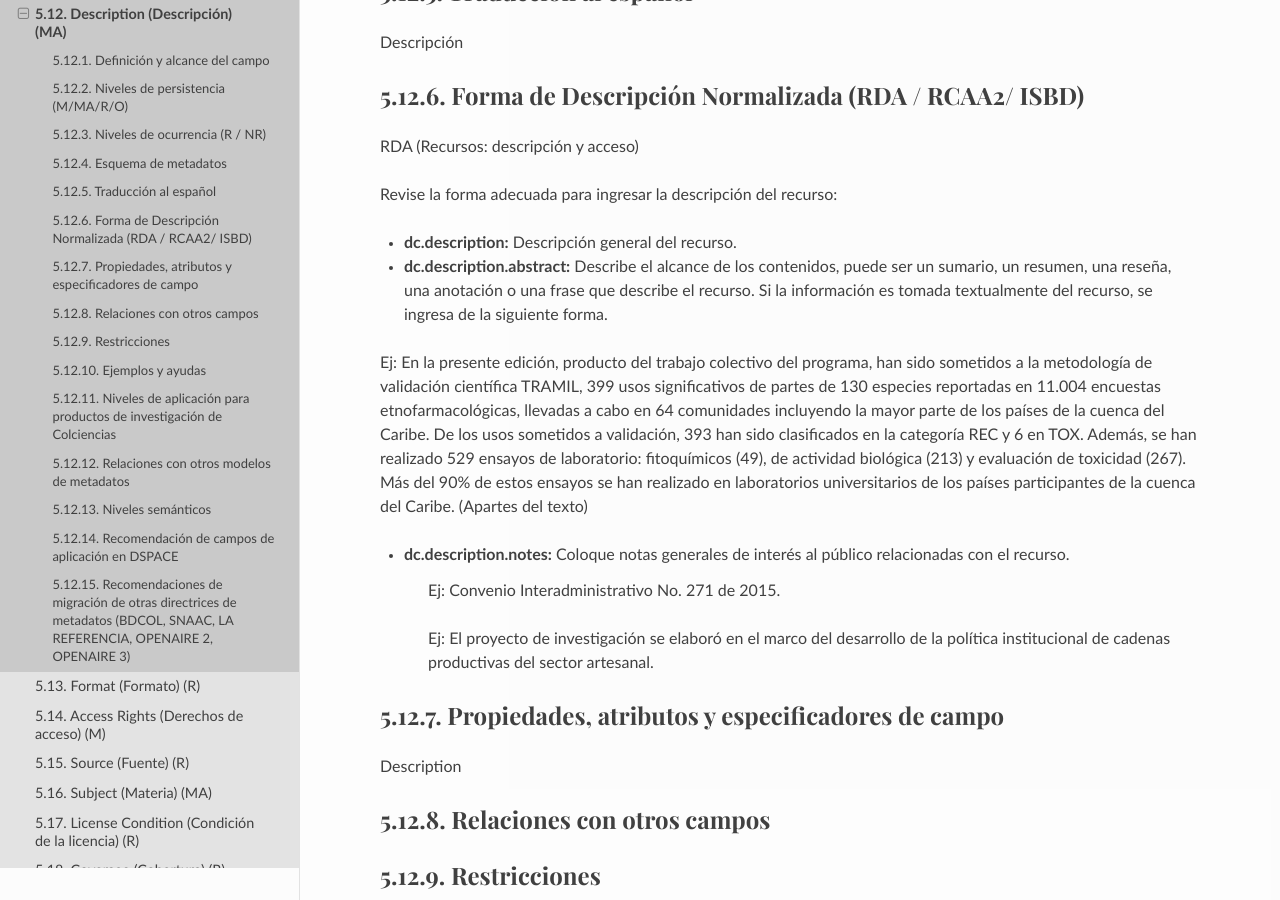
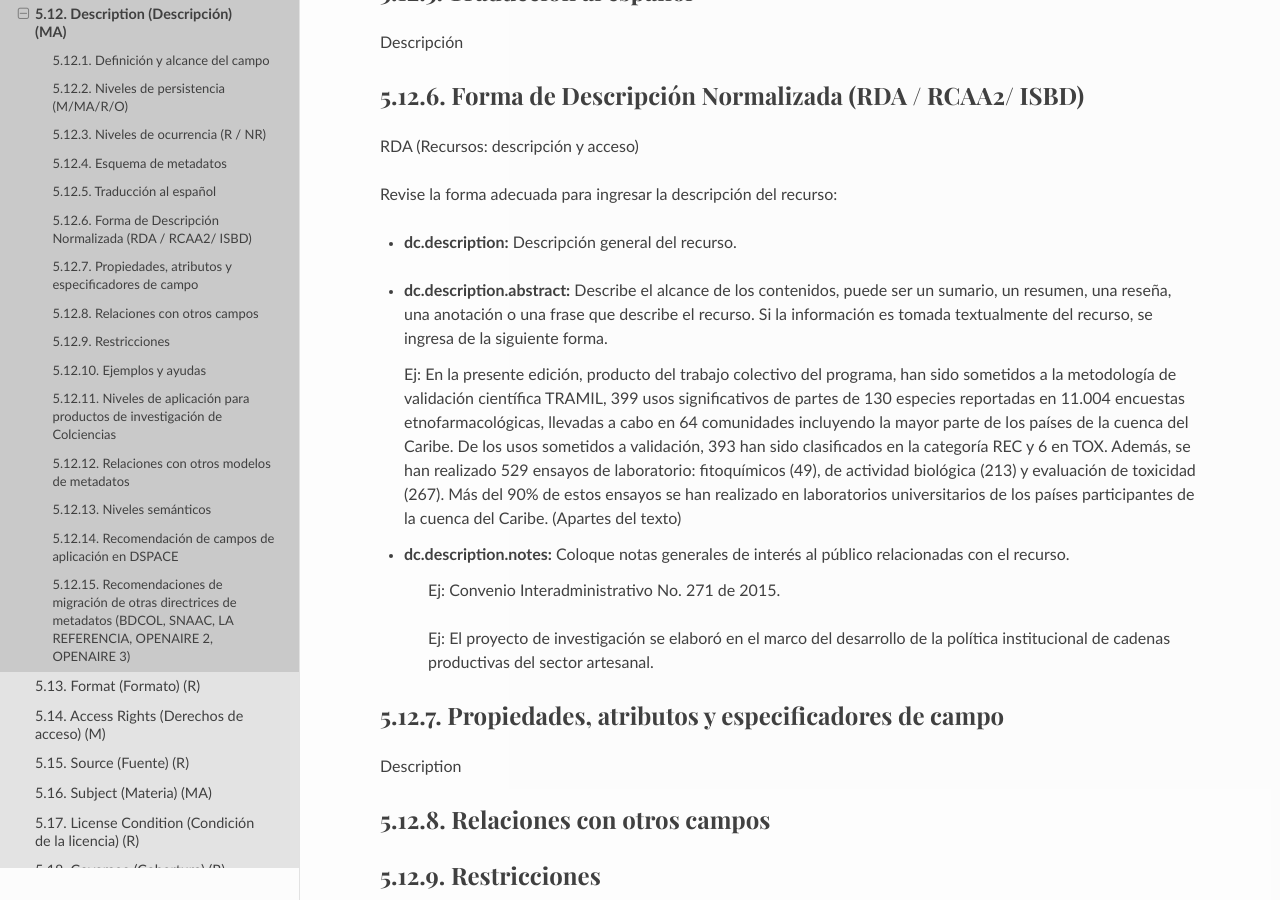
Before and after one commit to rcic/openaire4, a Sphinx documentation site: the page built from docs/field_description.rst, in a window 1280 px wide and 900 px high, scrolled down 736 px. Built offline with Sphinx 7.4.7 and the Read the Docs theme 2.0.0, drawn with Linux system fonts in a browser that asks for light colours; some web fonts are replaced; a script that is not in the unit is left out.

Commit message:
correcion

```diff
--- a/docs/field_description.rst
+++ b/docs/field_description.rst
@@ -35,9 +35,11 @@ Revise la forma adecuada para ingresar la descripción del recurso:
 
 - **dc.description:** Descripción general del recurso.
 
+..
+
 - **dc.description.abstract:** Describe el alcance de los contenidos, puede ser un sumario, un resumen, una reseña, una anotación o una frase que describe el recurso. Si la información es tomada textualmente del recurso, se ingresa de la siguiente forma.
 
-Ej: En la presente edición, producto del trabajo colectivo del programa, han sido sometidos a la metodología de validación científica TRAMIL, 399 usos significativos de partes de 130 especies reportadas en 11.004 encuestas etnofarmacológicas, llevadas a cabo en 64 comunidades incluyendo la mayor parte de los países de la cuenca del Caribe. De los usos sometidos a validación, 393 han sido clasificados en la categoría REC y 6 en TOX. Además, se han realizado 529 ensayos de laboratorio: fitoquímicos (49), de actividad biológica (213) y evaluación de toxicidad (267). Más del 90% de estos ensayos se han realizado en laboratorios universitarios de los países participantes de la cuenca del Caribe. (Apartes del texto)
+  Ej: En la presente edición, producto del trabajo colectivo del programa, han sido sometidos a la metodología de validación científica TRAMIL, 399 usos significativos de partes de 130 especies reportadas en 11.004 encuestas etnofarmacológicas, llevadas a cabo en 64 comunidades incluyendo la mayor parte de los países de la cuenca del Caribe. De los usos sometidos a validación, 393 han sido clasificados en la categoría REC y 6 en TOX. Además, se han realizado 529 ensayos de laboratorio: fitoquímicos (49), de actividad biológica (213) y evaluación de toxicidad (267). Más del 90% de estos ensayos se han realizado en laboratorios universitarios de los países participantes de la cuenca del Caribe. (Apartes del texto)
 
 - **dc.description.notes:** Coloque notas generales de interés al público relacionadas con el recurso.
 
--- a/docs/field_source.rst
+++ b/docs/field_source.rst
@@ -52,8 +52,8 @@ Se recomienda utilizar los siguientes estilos de citación:
 Valores permitidos (Vocabularios Controlados)
 ---------------------------------------------
 
-* dc.source
-* dc.source.bibliographicCitation
+- dc.source
+- dc.source.bibliographicCitation
 
 Relaciones con otros campos
 ---------------------------
```
